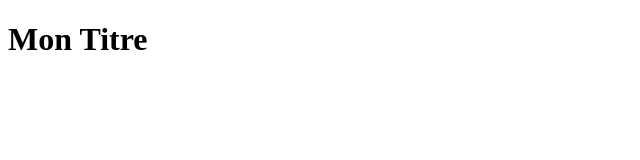
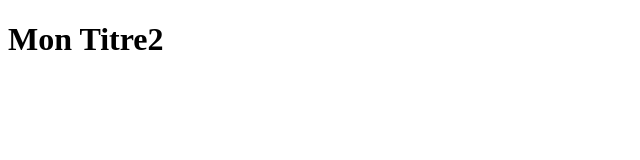
Before and after one commit to michelle-marrion/formation-git, a plain HTML site: page index.html in a window 1280 px wide. Shown: the full height of the page, 0-640 px from the left. Drawn offline with Linux system fonts and the light colour scheme.

```diff
--- a/index.html
+++ b/index.html
@@ -1,6 +1,6 @@
 <!DOCTYPE html>
 <html>
 <body>
-    <H1>Mon Titre</H1>
+    <H1>Mon Titre2</H1>
 </body>
 </html>
```
Also changed, not shown: 1 other file.
